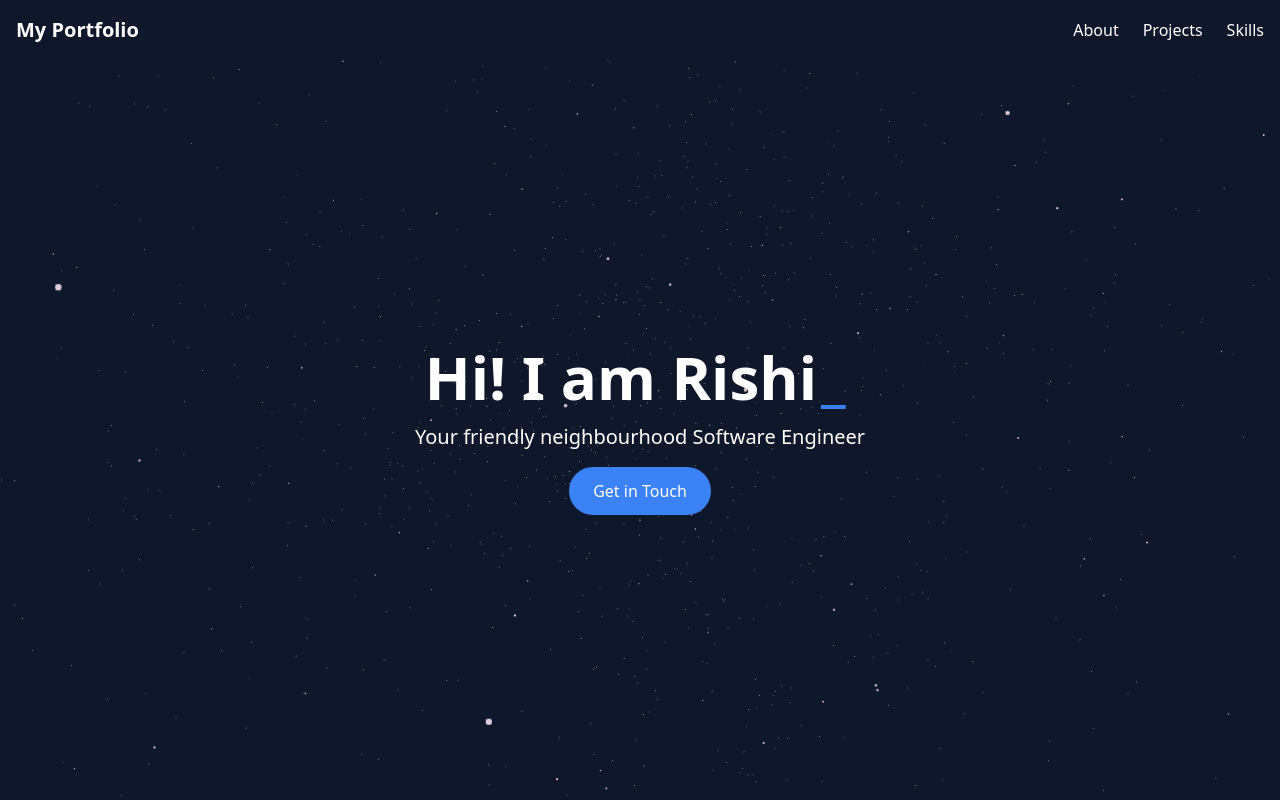
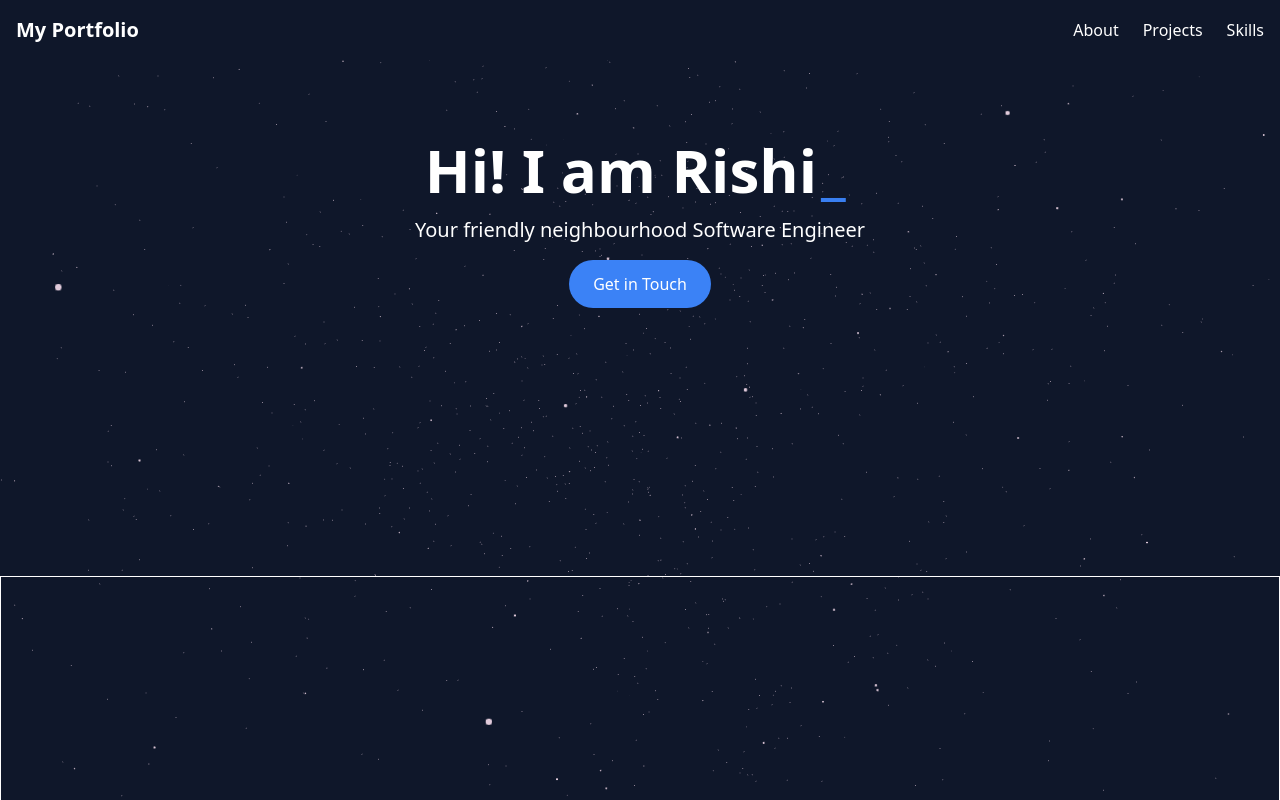
Before and after one commit to Heisen47/new-portfolio, a Next.js app: page / in a window 1280 px wide. Shown: the top 800 px of the page. Built offline with nearby package versions, Linux system fonts and the light colour scheme.

Commit message:
add: css fixes

```diff
--- a/src/components/sections/Hero.tsx
+++ b/src/components/sections/Hero.tsx
@@ -28,7 +28,7 @@ const Hero = () => {
   }, [])
 
   return (
-    <div className="flex flex-col items-center justify-center h-screen w-full text-center">
+    <div className="flex flex-col items-center justify-center w-full text-center py-20">
       <div className="mb-4 flex justify-center text-4xl font-bold sm:text-6xl">
         <div className="relative flex">
           {text.split('').map((char, index) => (
@@ -58,9 +58,10 @@ const Hero = () => {
           </div>
         </div>
       </div>
+      <div className="flex flex-col items-center space-y-4 min-h-[150px] sm:min-h-[200px]">
         <AnimatePresence>
           {isTypingDone && (
-          <div className="flex flex-col items-center space-y-4 h-[120px] sm:h-[150px]">
+            <>
               <motion.p
                 className="text-sm sm:text-xl"
                 initial={{ opacity: 0, y: 20 }}
@@ -80,9 +81,10 @@ const Hero = () => {
               >
                 Get in Touch
               </motion.button>
-          </div>
+            </>
           )}
         </AnimatePresence>
+      </div>
 
       <ContactModal
         isOpen={isContactModalOpen}
```
Lines whose indentation alone changed are shown as unchanged.
